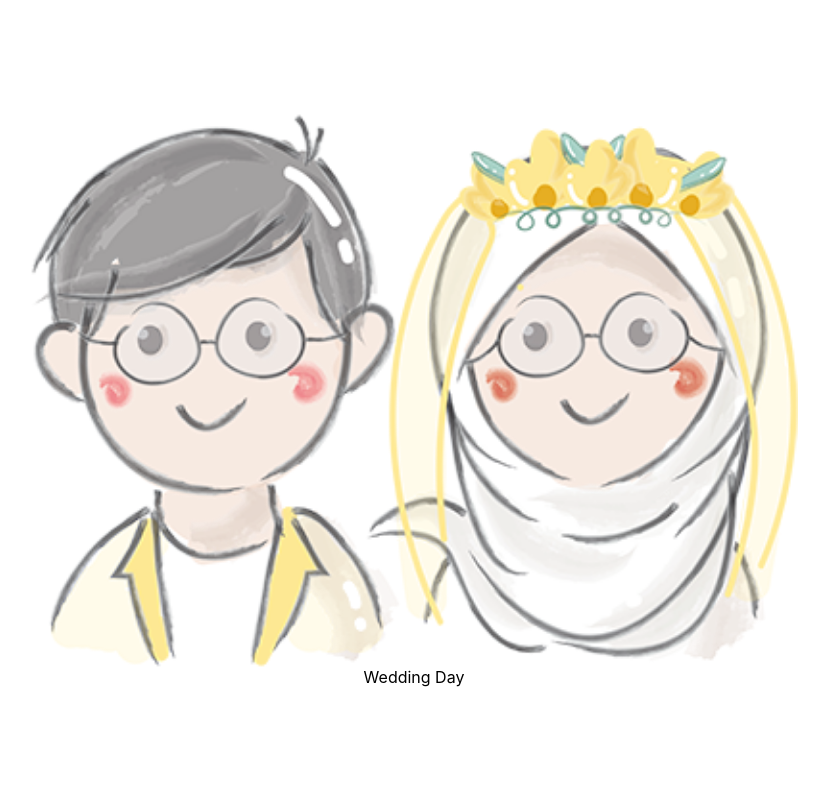
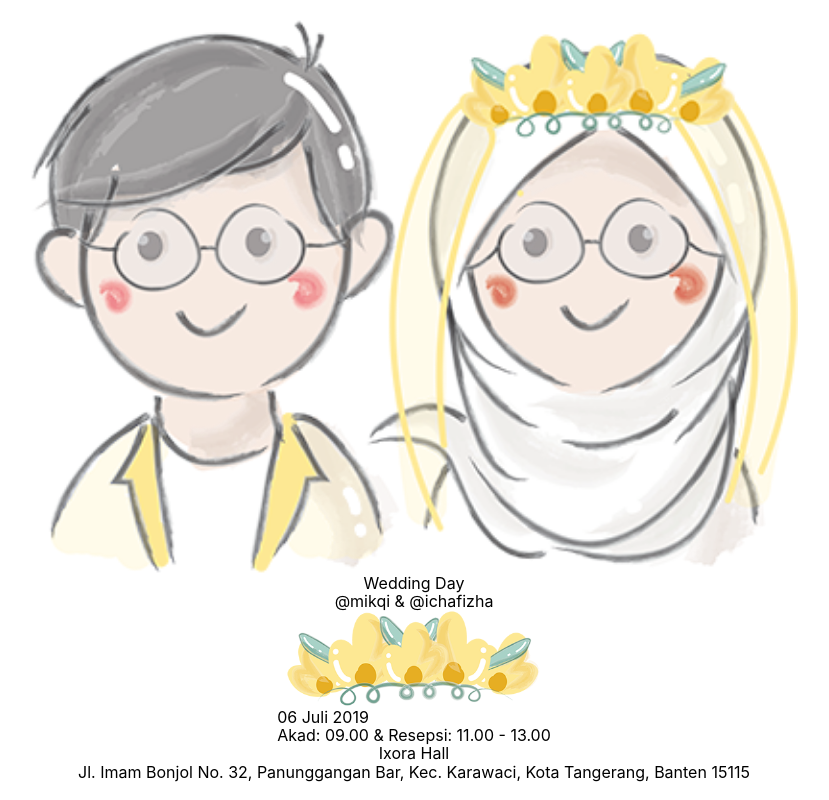
Before and after one commit to mikqi/wedding.rivki.id, a React (Create React App) app: page / in a window 1280 px wide. Shown: the whole page, without its empty margins (226-1055 px from the left). Built offline with nearby package versions, Linux system fonts and the light colour scheme.

Commit message:
add copywrite

```diff
--- a/src/App.tsx
+++ b/src/App.tsx
@@ -1,12 +1,24 @@
 import React from "react";
 import "./App.css";
 import couple from "./images/couple.png";
+import separator from "./images/separator.png";
 
 function App() {
   return (
     <div className="vh-100 flex flex-column justify-center items-center">
       <img src={couple} style={{ width: "60%" }} />
       <div>Wedding Day</div>
+      <div>@mikqi &amp; @ichafizha</div>
+      <img src={separator} style={{ width: "20%" }} />
+      <div>
+        <div>06 Juli 2019</div>
+        <div>Akad: 09.00 &amp; Resepsi: 11.00 - 13.00</div>
+      </div>
+      <div>Ixora Hall</div>
+      <div>
+        Jl. Imam Bonjol No. 32, Panunggangan Bar, Kec. Karawaci, Kota Tangerang,
+        Banten 15115
+      </div>
     </div>
   );
 }
```
